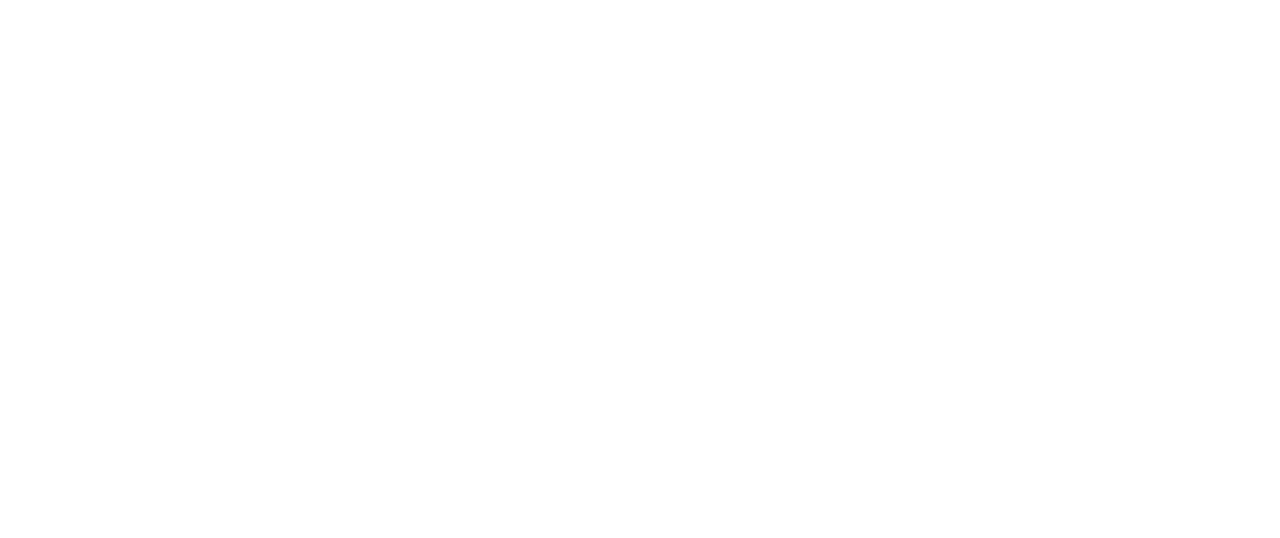
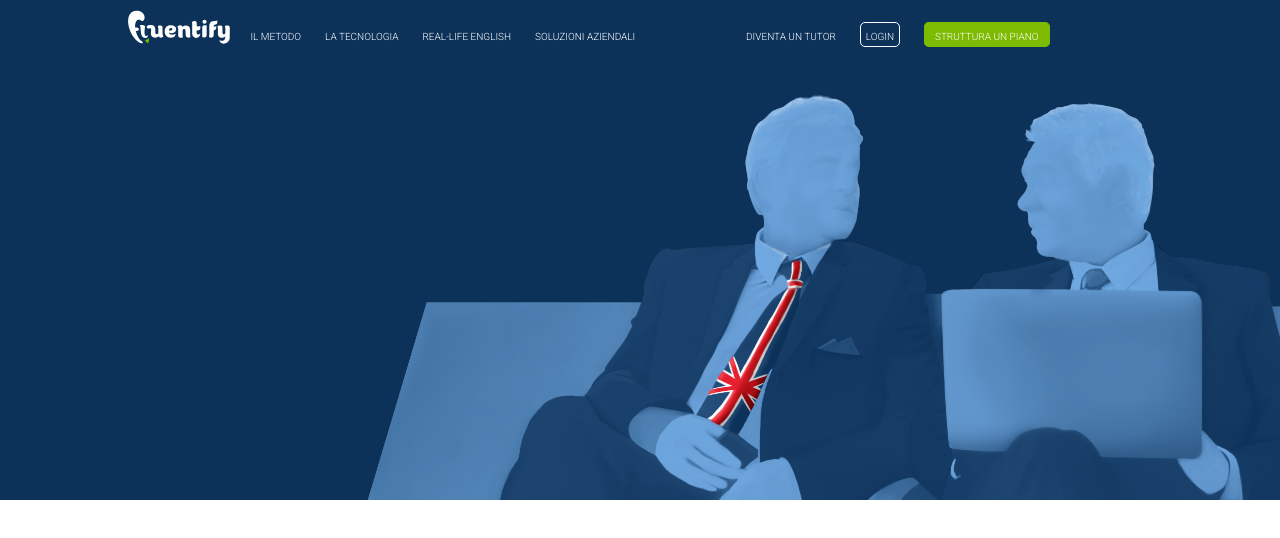
Before and after one commit to catalin-zahariea/htmlcss-fluentify, a plain HTML site: page index.html in a window 1280 px wide. Drawn offline with Linux system fonts and the light colour scheme.

Commit message:
Header menu upload.

```diff
--- a/css/style.css
+++ b/css/style.css
@@ -18,3 +18,101 @@ img {
 body {
     font-family: 'Roboto', sans-serif;
 }
+
+.wrapper {
+    width: 80%;
+    margin: auto;
+}
+
+.button {
+    border-radius: 5px;
+    border: 1px solid #7CBB01;
+    background-color: #7CBB01;
+}
+
+.clearfix::after {
+    content: "";
+    display: table;
+    clear: both;
+}
+
+.col {
+    float: left;
+    width: 30%;
+}
+
+.col-center {
+    margin: 0 5%;
+}
+
+/* COMMON END */
+
+/* HEADER */
+
+header {
+    height: 500px;
+    background-color: #0C325A;
+    background-image: url(../img/background-header.png);
+    background-repeat: no-repeat;
+    background-size: 1000px;
+    background-position: 130% 115%;
+}
+
+.header-logo {
+    width: 100px;
+}
+
+header ul {
+    list-style: none;
+}
+
+header li {
+    display: inline-block;
+    margin-left: 20px;
+    margin-top: 15px;
+}
+
+header a {
+    font-size: 10px;
+    text-decoration: none;
+    text-transform: uppercase;
+    color: white;
+}
+
+header nav {
+    padding-top: 10px;
+}
+
+header a:hover {
+    color: #7CBB01;
+    text-shadow: 1px 1px 3px black;
+}
+
+.col-header-logo {
+    width: 10%;
+}
+
+.col-header-menu {
+    width: 40%;
+}
+
+.col-header-login {
+    width: 40%;
+}
+
+.button-empty {
+    border: 1px solid white;
+    background-color: #0C325A;
+    padding: 2px 5px;
+
+}
+
+.button-header {
+    padding: 2px 10px;
+}
+
+.header-login {
+    text-align: right;
+}
+
+/* HEADER END */
--- a/index.html
+++ b/index.html
@@ -10,6 +10,54 @@
     <link href="https://fonts.googleapis.com/css2?family=Roboto:wght@300;700&display=swap" rel="stylesheet">
 </head>
 <body>
+    <!-- HEADER -->
+    <header>
+        <div class="wrapper">
+            <nav class="clearfix">
+                <!-- Header Logo -->
+                <div class="header-logo col col-header-logo">
+                    <img src="img/logo.svg" alt="Logo">
+                </div>
 
+                <!-- Header Menu -->
+                <div class="header-menu col col-header-menu">
+                    <ul>
+                        <li>
+                            <a href="#">Il Metodo</a>
+                        </li>
+
+                        <li>
+                            <a href="#">La Tecnologia</a>
+                        </li>
+
+                        <li>
+                            <a href="#">Real-Life English</a>
+                        </li>
+
+                        <li>
+                            <a href="#">Soluzioni Aziendali</a>
+                        </li>
+                    </ul>
+                </div>
+
+                <div class="header-login col col-header-login">
+                    <ul>
+                        <li>
+                            <a href="#">Diventa un Tutor</a>
+                        </li>
+
+                        <li>
+                            <span class="button button-empty"><a href="#">Login</a></span>
+                        </li>
+
+                        <li>
+                            <span class="button button-header"><a href="#">Struttura un piano</a></span>
+                        </li>
+                    </ul>
+                </div>
+            </nav>
+        </div>
+    </header>
+    <!-- HEADER -->
 </body>
 </html>
```
